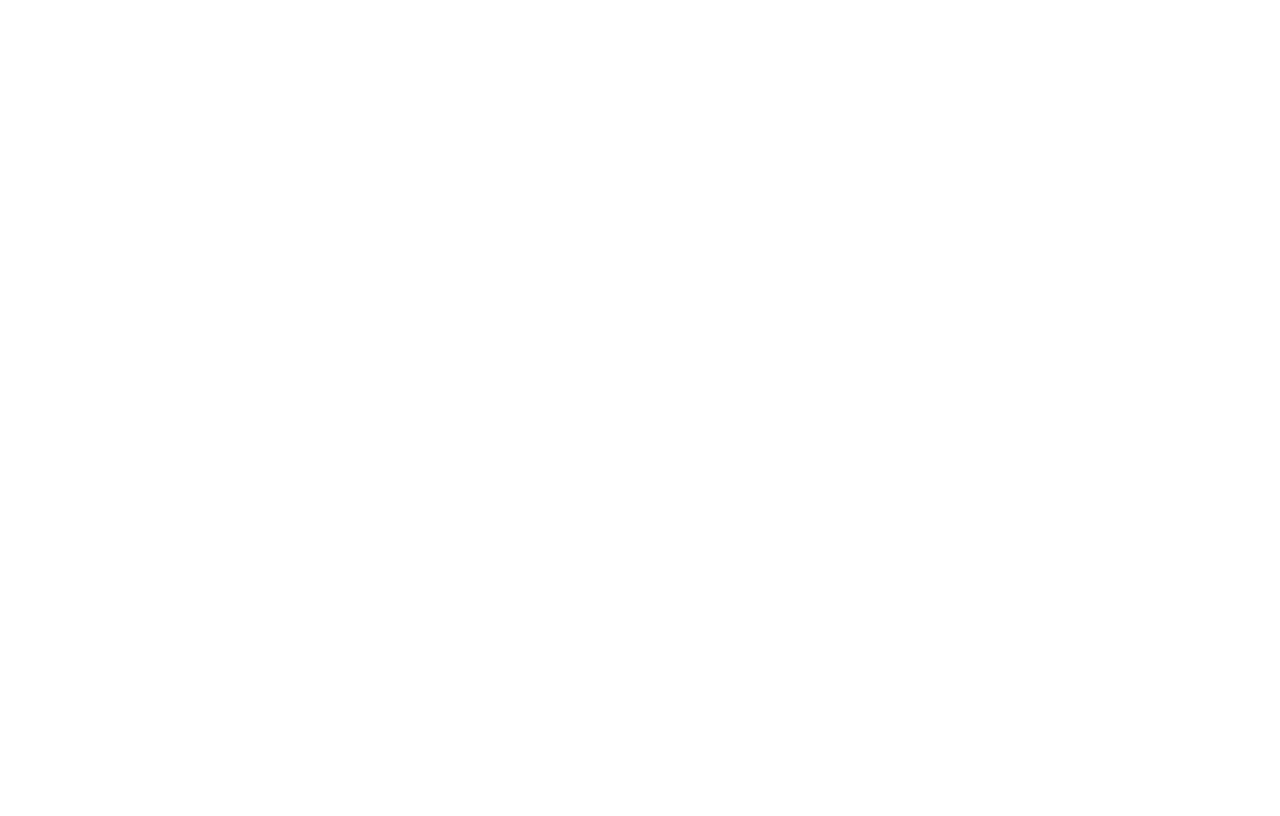
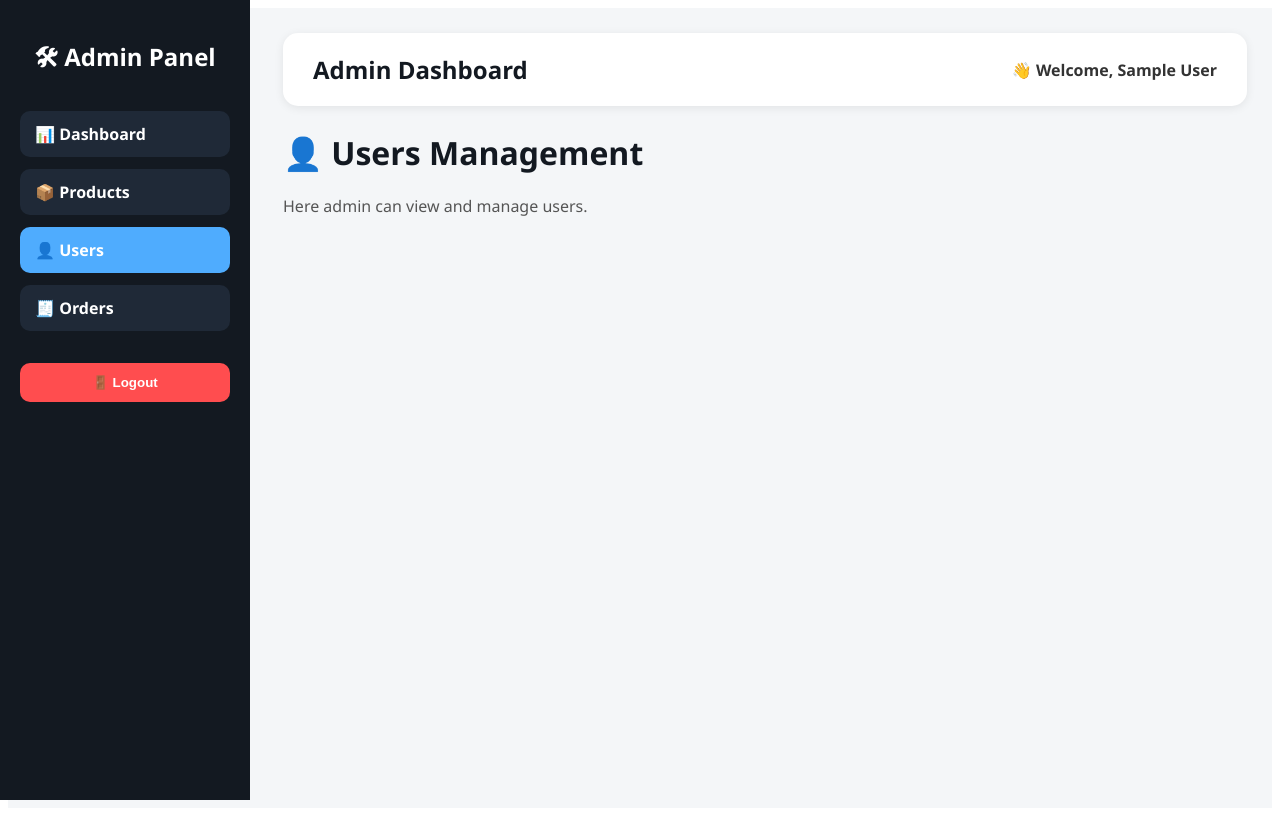
Before and after one commit to basilribumon/e-commerse, a React (Vite) app: page /admin/users in a window 1280 px wide. Before the commit this address had no page. Built offline with nearby package versions, Linux system fonts and the light colour scheme; sample sign-in values are in the browser's storage.

Commit message:
feat: Add admin dashboard with protected routes; implement sidebar, header, and management pages for products, users, and orders

```diff
--- a/src/App.jsx
+++ b/src/App.jsx
@@ -16,6 +16,12 @@ import ProductDetails from "./pages/ProductDetails";
 import ProtectedRoute from "./routes/ProtectedRoute";
 import AdminLogin from "./admin/pagess/adminLogin";
 import AdminDashboard from "./admin/pagess/adminDashboard";
+import AdminProtectedRoute from "./admin/componentss/adminProtectedRoute"
+import AdminProducts from "./admin/pagess/adminProducts";
+import AdminUsers from "./admin/pagess/adminUsers";
+import AdminOrders from "./admin/pagess/adminOrders";
+
+
 
 function App() {
   return (
@@ -28,9 +34,40 @@ function App() {
         />
 
         <Route
-        path="admin/dashboard"
-        element={<AdminDashboard/>}
-        />
+        path="/admin/dashboard"
+        element={
+      <AdminProtectedRoute>
+        <AdminDashboard />
+      </AdminProtectedRoute>
+        }
+      />
+
+      <Route
+      path="/admin/products"
+      element={
+       <AdminProtectedRoute  dminProtectedRoute>
+        <AdminProducts />
+      </AdminProtectedRoute>
+     }
+    />
+
+    <Route
+      path="/admin/users"
+      element={
+        <AdminProtectedRoute>
+          <AdminUsers />
+        </AdminProtectedRoute>
+      }
+      />
+
+    <Route
+      path="/admin/orders"
+      element={
+        <AdminProtectedRoute>
+          <AdminOrders />
+        </AdminProtectedRoute>
+      }
+    />
 
 
 
--- a/src/admin/componentss/adminHeader.jsx
+++ b/src/admin/componentss/adminHeader.jsx
@@ -0,0 +1,40 @@
+import { useSelector } from "react-redux";
+
+function AdminHeader() {
+  const { admin } = useSelector((state) => state.admin);
+
+  return (
+    <div
+      style={{
+        background: "white",
+        padding: "20px 30px",
+        borderRadius: "15px",
+        boxShadow: "0 2px 10px rgba(0,0,0,0.08)",
+        display: "flex",
+        justifyContent: "space-between",
+        alignItems: "center",
+        marginBottom: "25px",
+      }}
+    >
+      <h2
+        style={{
+          margin: 0,
+          color: "#131921",
+        }}
+      >
+        Admin Dashboard
+      </h2>
+
+      <div
+        style={{
+          fontWeight: "bold",
+          color: "#333",
+        }}
+      >
+        👋 Welcome, {admin?.name || "Admin"}
+      </div>
+    </div>
+  );
+}
+
+export default AdminHeader;
--- a/src/admin/componentss/adminSidebar.jsx
+++ b/src/admin/componentss/adminSidebar.jsx
@@ -0,0 +1,108 @@
+import { Link, useLocation, useNavigate } from "react-router-dom";
+import { useDispatch } from "react-redux";
+import { logoutAdmin } from "../redux/adminSlice";
+
+function AdminSidebar() {
+  const location = useLocation();
+  const navigate = useNavigate();
+  const dispatch = useDispatch();
+
+  const menuItems = [
+    {
+      name: "Dashboard",
+      path: "/admin/dashboard",
+      icon: "📊",
+    },
+    {
+      name: "Products",
+      path: "/admin/products",
+      icon: "📦",
+    },
+    {
+      name: "Users",
+      path: "/admin/users",
+      icon: "👤",
+    },
+    {
+      name: "Orders",
+      path: "/admin/orders",
+      icon: "🧾",
+    },
+  ];
+
+  const handleLogout = () => {
+    dispatch(logoutAdmin());
+    navigate("/admin-login");
+  };
+
+  return (
+    <div
+      style={{
+        width: "250px",
+        background: "#131921",
+        color: "white",
+        minHeight: "100vh",
+        padding: "20px",
+        boxSizing: "border-box",
+        position: "fixed",
+        left: 0,
+        top: 0,
+      }}
+    >
+      <h2
+        style={{
+          textAlign: "center",
+          marginBottom: "30px",
+        }}
+      >
+        🛠 Admin Panel
+      </h2>
+
+      <div
+        style={{
+          display: "flex",
+          flexDirection: "column",
+          gap: "12px",
+        }}
+      >
+        {menuItems.map((item) => (
+          <Link
+            key={item.path}
+            to={item.path}
+            style={{
+              textDecoration: "none",
+              background:
+                location.pathname === item.path
+                  ? "#4facfe"
+                  : "#1f2937",
+              color: "white",
+              padding: "12px 15px",
+              borderRadius: "10px",
+              fontWeight: "bold",
+            }}
+          >
+            {item.icon} {item.name}
+          </Link>
+        ))}
+
+        <button
+          onClick={handleLogout}
+          style={{
+            marginTop: "20px",
+            background: "#ff4d4f",
+            color: "white",
+            border: "none",
+            padding: "12px 15px",
+            borderRadius: "10px",
+            fontWeight: "bold",
+            cursor: "pointer",
+          }}
+        >
+          🚪 Logout
+        </button>
+      </div>
+    </div>
+  );
+}
+
+export default AdminSidebar;
--- a/src/admin/pagess/adminDashboard.jsx
+++ b/src/admin/pagess/adminDashboard.jsx
@@ -1,14 +1,80 @@
+import { useEffect } from "react";
+import { useDispatch, useSelector } from "react-redux";
+import AdminLayout from "../../layouts/AdminLayout";
+import { fetchAdminDashboardData } from "../redux/adminDashboardSlice";
+
 function AdminDashboard() {
+  const dispatch = useDispatch();
+
+  const {
+    totalProducts,
+    totalUsers,
+    totalOrders,
+    loading,
+    error,
+  } = useSelector((state) => state.adminDashboard);
+
+  useEffect(() => {
+    dispatch(fetchAdminDashboardData());
+  }, [dispatch]);
+
+  const cardStyle = {
+    background: "white",
+    borderRadius: "18px",
+    padding: "25px",
+    boxShadow: "0 4px 15px rgba(0,0,0,0.08)",
+    flex: 1,
+    minWidth: "220px",
+  };
+
   return (
-    <div
-      style={{
-        padding: "40px",
-        fontSize: "28px",
-        fontWeight: "bold",
-      }}
-    >
-      Welcome to Admin Dashboard
-    </div>
+    <AdminLayout>
+      <div>
+        <h1 style={{ color: "#131921", marginBottom: "20px" }}>
+          📊 Admin Dashboard
+        </h1>
+
+        {loading && <p>Loading dashboard data...</p>}
+        {error && <p style={{ color: "red" }}>{error}</p>}
+
+        {!loading && !error && (
+          <div
+            style={{
+              display: "flex",
+              gap: "20px",
+              flexWrap: "wrap",
+            }}
+          >
+            <div style={cardStyle}>
+              <h3 style={{ marginBottom: "10px", color: "#555" }}>
+                📦 Total Products
+              </h3>
+              <h1 style={{ color: "#4facfe", margin: 0 }}>
+                {totalProducts}
+              </h1>
+            </div>
+
+            <div style={cardStyle}>
+              <h3 style={{ marginBottom: "10px", color: "#555" }}>
+                👤 Total Users
+              </h3>
+              <h1 style={{ color: "#10b981", margin: 0 }}>
+                {totalUsers}
+              </h1>
+            </div>
+
+            <div style={cardStyle}>
+              <h3 style={{ marginBottom: "10px", color: "#555" }}>
+                🧾 Total Orders
+              </h3>
+              <h1 style={{ color: "#f59e0b", margin: 0 }}>
+                {totalOrders}
+              </h1>
+            </div>
+          </div>
+        )}
+      </div>
+    </AdminLayout>
   );
 }
 
--- a/src/admin/pagess/adminOrders.jsx
+++ b/src/admin/pagess/adminOrders.jsx
@@ -0,0 +1,19 @@
+import AdminLayout from "../../layouts/AdminLayout";
+
+function AdminOrders() {
+  return (
+    <AdminLayout>
+      <div>
+        <h1 style={{ color: "#131921" }}>
+          🧾 Orders Management
+        </h1>
+
+        <p style={{ color: "#555" }}>
+          Here admin can view all orders.
+        </p>
+      </div>
+    </AdminLayout>
+  );
+}
+
+export default AdminOrders;
--- a/src/admin/pagess/adminProducts.jsx
+++ b/src/admin/pagess/adminProducts.jsx
@@ -0,0 +1,18 @@
+import AdminLayout from "../../layouts/AdminLayout";
+function AdminProducts() {
+  return (
+    <AdminLayout>
+      <div>
+        <h1 style={{ color: "#131921" }}>
+          📦 Products Management
+        </h1>
+
+        <p style={{ color: "#555" }}>
+          Here admin can add, edit and delete products.
+        </p>
+      </div>
+    </AdminLayout>
+  );
+}
+
+export default AdminProducts;
--- a/src/admin/pagess/adminUsers.jsx
+++ b/src/admin/pagess/adminUsers.jsx
@@ -0,0 +1,18 @@
+import AdminLayout from "../../layouts/AdminLayout";
+function AdminUsers() {
+  return (
+    <AdminLayout>
+      <div>
+        <h1 style={{ color: "#131921" }}>
+          👤 Users Management
+        </h1>
+
+        <p style={{ color: "#555" }}>
+          Here admin can view and manage users.
+        </p>
+      </div>
+    </AdminLayout>
+  );
+}
+
+export default AdminUsers;
--- /dev/null
+++ b/src/admin/redux/adminDashboardSlice.js
@@ -0,0 +1,60 @@
+import { createSlice, createAsyncThunk } from "@reduxjs/toolkit";
+import axios from "axios";
+
+const API_URL = "http://localhost:3000";
+
+export const fetchAdminDashboardData = createAsyncThunk(
+  "adminDashboard/fetchAdminDashboardData",
+  async (_, thunkAPI) => {
+    try {
+      const [productsRes, usersRes, ordersRes] = await Promise.all([
+        axios.get(`${API_URL}/products`),
+        axios.get(`${API_URL}/users`),
+        axios.get(`${API_URL}/orders`),
+      ]);
+
+      return {
+        totalProducts: productsRes.data.length,
+        totalUsers: usersRes.data.length,
+        totalOrders: ordersRes.data.length,
+      };
+    } catch (error) {
+      return thunkAPI.rejectWithValue(
+        error.message
+      );
+    }
+  }
+);
+
+const initialState = {
+  totalProducts: 0,
+  totalUsers: 0,
+  totalOrders: 0,
+  loading: false,
+  error: null,
+};
+
+const adminDashboardSlice = createSlice({
+  name: "adminDashboard",
+  initialState,
+  reducers: {},
+  extraReducers: (builder) => {
+    builder
+      .addCase(fetchAdminDashboardData.pending, (state) => {
+        state.loading = true;
+        state.error = null;
+      })
+      .addCase(fetchAdminDashboardData.fulfilled, (state, action) => {
+        state.loading = false;
+        state.totalProducts = action.payload.totalProducts;
+        state.totalUsers = action.payload.totalUsers;
+        state.totalOrders = action.payload.totalOrders;
+      })
+      .addCase(fetchAdminDashboardData.rejected, (state, action) => {
+        state.loading = false;
+        state.error = action.payload;
+      });
+  },
+});
+
+export default adminDashboardSlice.reducer;
--- a/src/layouts/AdminLayout.jsx
+++ b/src/layouts/AdminLayout.jsx
@@ -0,0 +1,30 @@
+import AdminSidebar from "../admin/componentss/adminSidebar";
+import AdminHeader from "../admin/componentss/adminHeader";
+
+function AdminLayout({ children }) {
+  return (
+    <div
+      style={{
+        display: "flex",
+        background: "#f4f6f8",
+        minHeight: "100vh",
+      }}
+    >
+      <AdminSidebar />
+
+      <div
+        style={{
+          marginLeft: "250px",
+          width: "100%",
+          padding: "25px",
+          boxSizing: "border-box",
+        }}
+      >
+        <AdminHeader />
+        {children}
+      </div>
+    </div>
+  );
+}
+
+export default AdminLayout;
--- a/src/redux/store.js
+++ b/src/redux/store.js
@@ -6,6 +6,7 @@ import cartReducer from "./slices/CartSlice";
 import wishlistReducer from "./slices/wishlistSlice";
 import orderReducer from "./slices/orderSlice";
 import adminReducer from "../admin/redux/adminSlice"
+import adminDashboardReducer from "../admin/redux/adminDashboardSlice";
 
 
 export const store = configureStore({
@@ -16,5 +17,6 @@ export const store = configureStore({
     wishlist: wishlistReducer,
     orders: orderReducer,
     admin:adminReducer,
+    adminDashboard: adminDashboardReducer,
   },
 });
```
